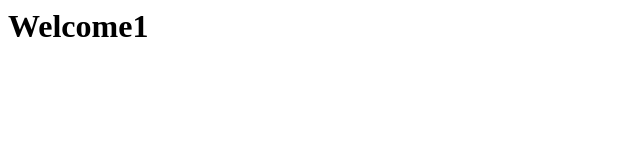
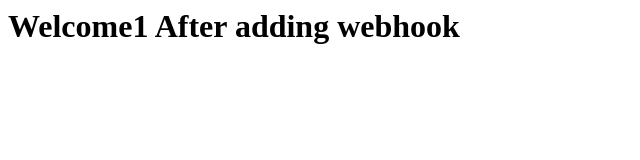
Before and after one commit to irs123/website, a plain HTML site: page index.html in a window 1280 px wide. Shown: the whole page, without its empty margins (0-640 px from the left). Drawn offline with Linux system fonts and the light colour scheme.

Commit message:
webhook added change

```diff
--- a/index.html
+++ b/index.html
@@ -3,6 +3,6 @@
 CI CD Pipeline
 </title>
 <body>
-<h1>Welcome1</h1>
+<h1>Welcome1 After adding webhook</h1>
 </body>
 </html>
```
